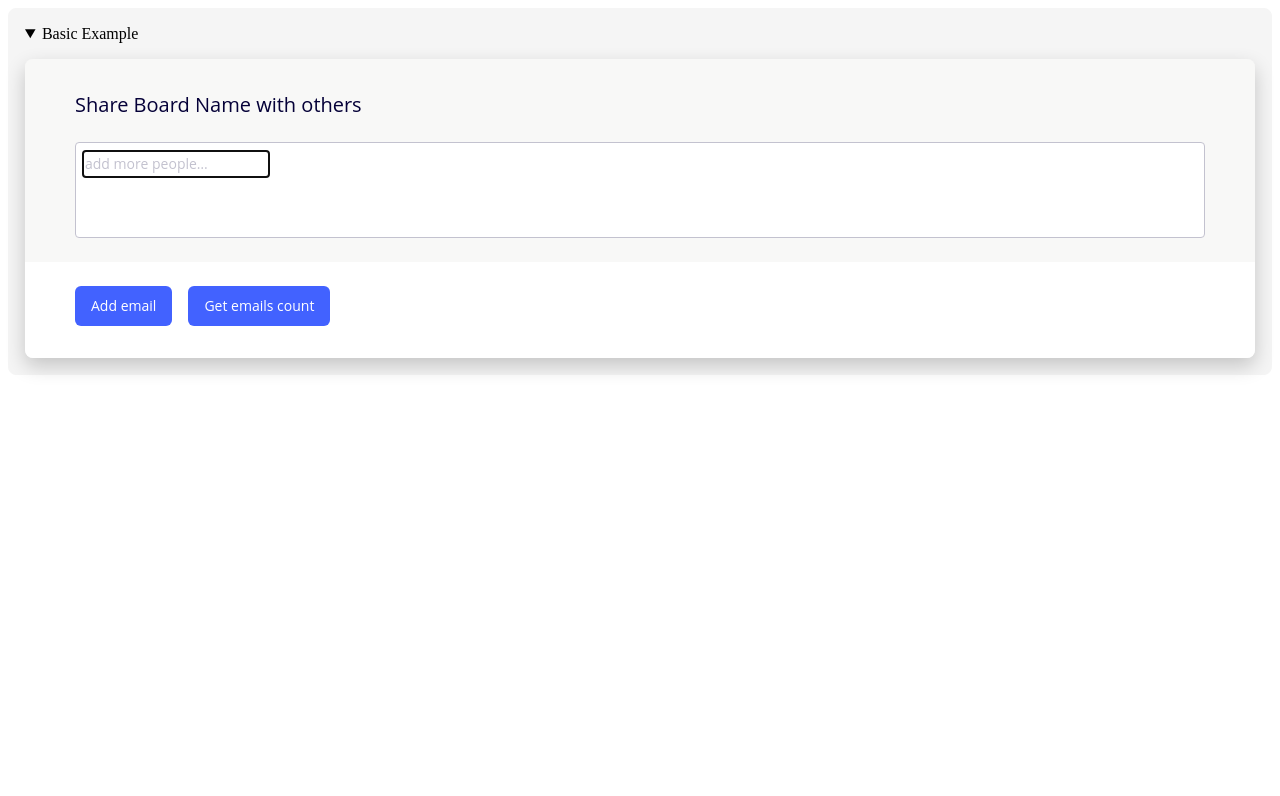
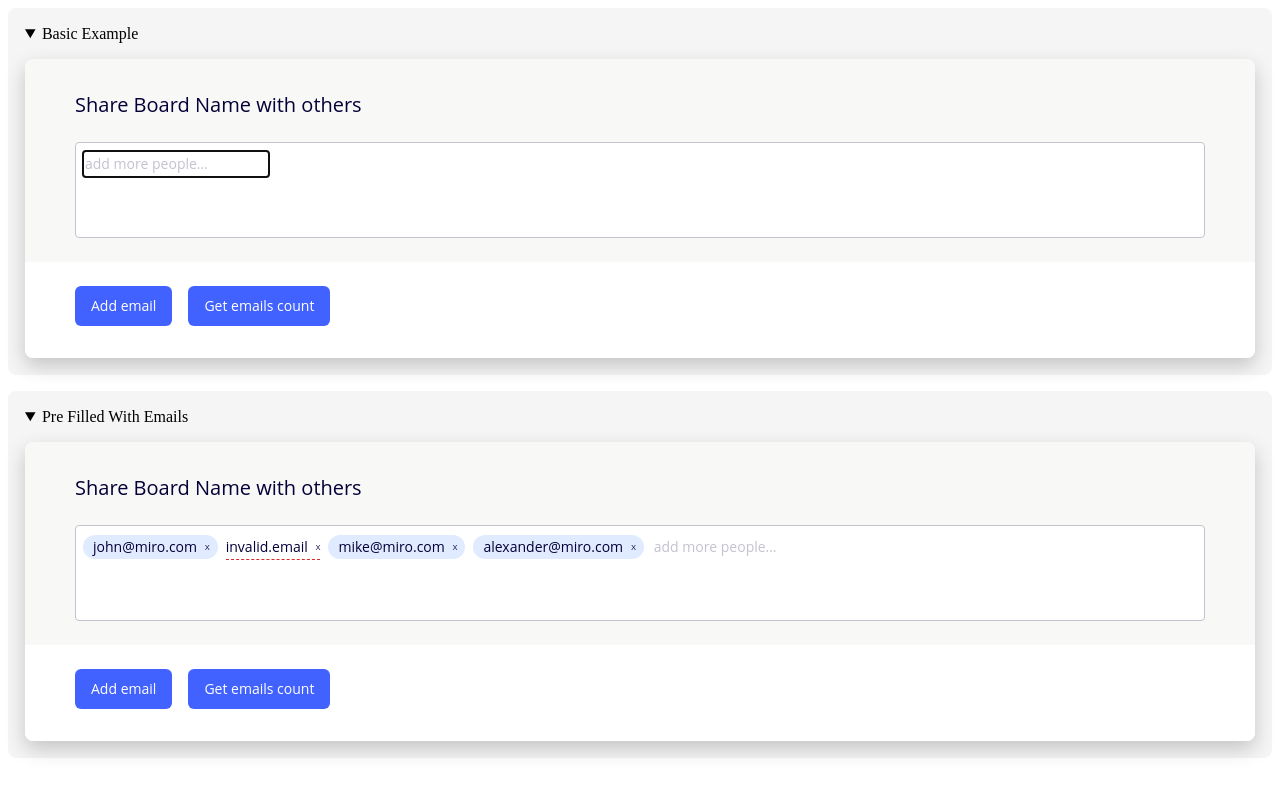
Before and after one commit to mvcds/emails-input, a plain HTML site: page index.html in a window 1280 px wide. Drawn offline with Linux system fonts and the light colour scheme.

Commit message:
finalize doing the visual

```diff
--- a/emails-input.css
+++ b/emails-input.css
@@ -37,6 +37,45 @@
   border-radius: 4px;
   min-height: 96px;
   padding: 8px 7px;
+}
+
+.emails-input__block {
+  font-family: Open Sans;
+  font-style: normal;
+  font-weight: normal;
+  font-size: 14px;
+  line-height: 24px;
+
+  text-align: right;
+
+  color: #050038;
+  background: rgba(102, 153, 255, 0.2);
+  border-radius: 100px;
+  margin: 0px 8px 4px 0px;
+  padding: 0px 8px 0px 10px;
+  display: inline-flex;
+  cursor: pointer;
+}
+
+.emails-input__block--invalid {
+  background-color: transparent;
+  border-bottom: 1px dashed #D92929;
+  border-radius: initial;
+  padding: 0;
+}
+
+.emails-input__block-email {
+  margin-right: 8px;
+}
+
+.emails-input__block-remove {
+  font-size: 8px;
+  line-height: 24px;
+  cursor: pointer;
+}
+
+.emails-input__block-remove:hover {
+  color: #D92929;
 }
 
 .emails-input__email {
--- a/emails-input.js
+++ b/emails-input.js
@@ -1,14 +1,22 @@
-function EmailsInput(inputContainerNode) {
+const CONFIG = {
+  emails: []
+}
+
+function EmailsInput(inputContainerNode, config) {
+  const options = {...CONFIG, ...config}
+
   inputContainerNode.className = 'emails-input';
 
-  const content = createContent();
+  const content = createContent(options);
   const footer = createFooter();
 
   inputContainerNode.appendChild(content);
   inputContainerNode.appendChild(footer);
+
+  return {}
 }
 
-function createContent() {
+function createContent({ emails }) {
   const content = document.createElement('div');
   const title = document.createElement('header');
   const editor = document.createElement('div');
@@ -31,7 +39,37 @@ function createContent() {
   input.autofocus = true;
   input.placeholder = 'add more people…';
 
+  emails.forEach((email) => createBlock(email, editor, input))
+
   return content;
+}
+
+function createBlock(email, editor, reference) {
+  const block = document.createElement('span');
+  const text = document.createElement('span');
+  const remove = document.createElement('span');
+
+  block.appendChild(text)
+  block.appendChild(remove)
+  editor.insertBefore(block, reference);
+
+  block.className = 'emails-input__block';
+
+  if (!isEmailValid(email)) {
+    block.className = block.className + ' emails-input__block--invalid';
+  }
+
+  text.innerHTML = email;
+  text.className = 'emails-input__block-email';
+
+  remove.innerHTML = 'X';
+  remove.className = 'emails-input__block-remove';
+}
+
+// https://stackoverflow.com/a/46181/3178998
+function isEmailValid(email) {
+  const re = /^(([^<>()\[\]\\.,;:\s@"]+(\.[^<>()\[\]\\.,;:\s@"]+)*)|(".+"))@((\[[0-9]{1,3}\.[0-9]{1,3}\.[0-9]{1,3}\.[0-9]{1,3}\])|(([a-zA-Z\-0-9]+\.)+[a-zA-Z]{2,}))$/;
+  return re.test(String(email).toLowerCase());
 }
 
 function createFooter() {
--- a/index.html
+++ b/index.html
@@ -15,6 +15,10 @@
       border-radius: 8px;
     }
 
+    details + details {
+      margin-top: 16px;
+    }
+
     .emails-input {
       margin-top: 16px;
     }
@@ -25,9 +29,16 @@
     <summary open>Basic Example</summary>
     <div id="basic-example"></div>
   </details>
+<body>
+  <details open>
+    <summary>Pre Filled With Emails</summary>
+    <div id="pre-filled-with-emails"></div>
+  </details>
   <script>
-    var basicExampleNode = document.querySelector('#basic-example');
-    var emailsInput = EmailsInput(basicExampleNode);
+    EmailsInput(document.querySelector('#basic-example'));
+    EmailsInput(document.querySelector('#pre-filled-with-emails'), {
+      emails: ['john@miro.com', 'invalid.email', 'mike@miro.com', 'alexander@miro.com']
+    });
   </script>
 </body>
 </html>
```
Also changed, not shown: README.md.
